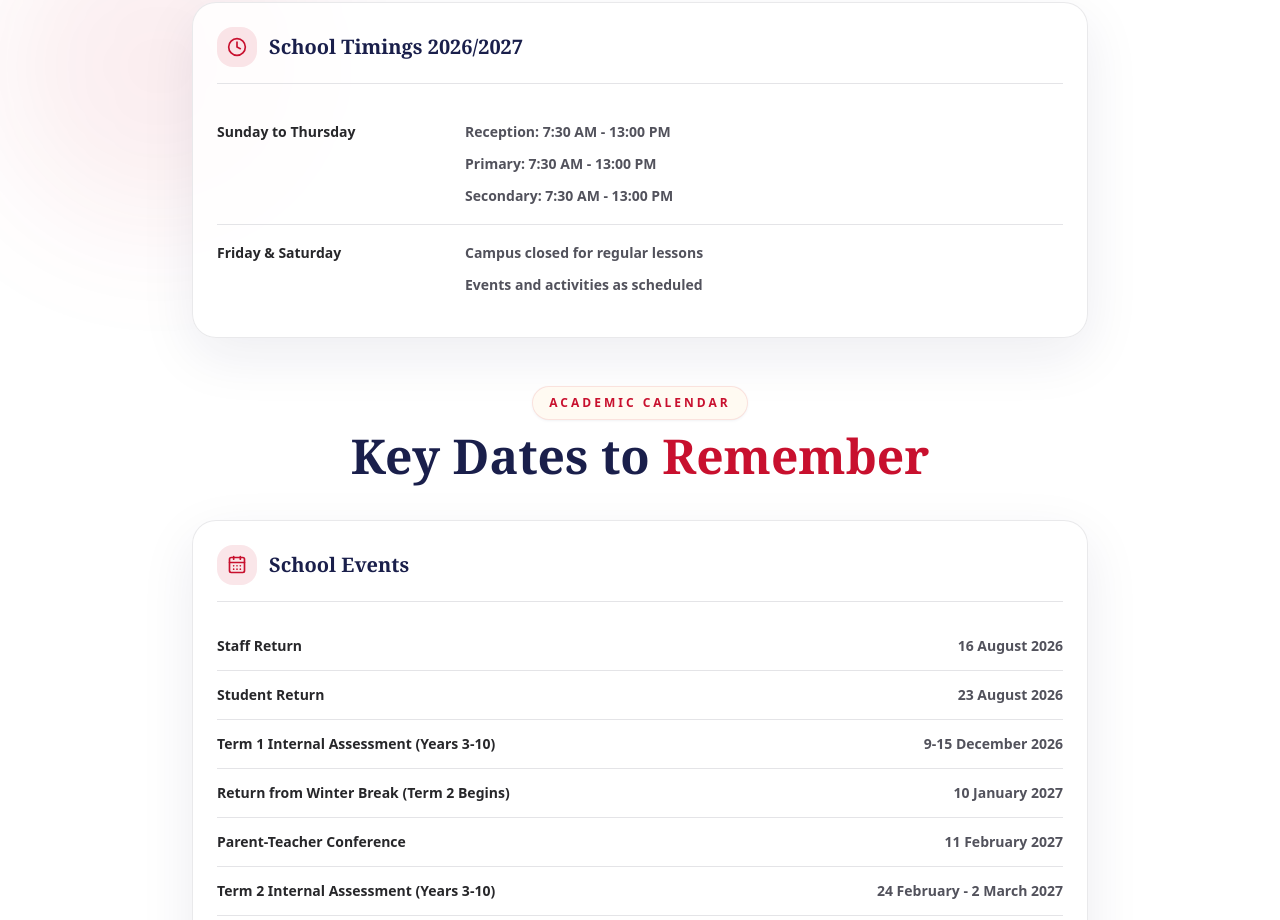
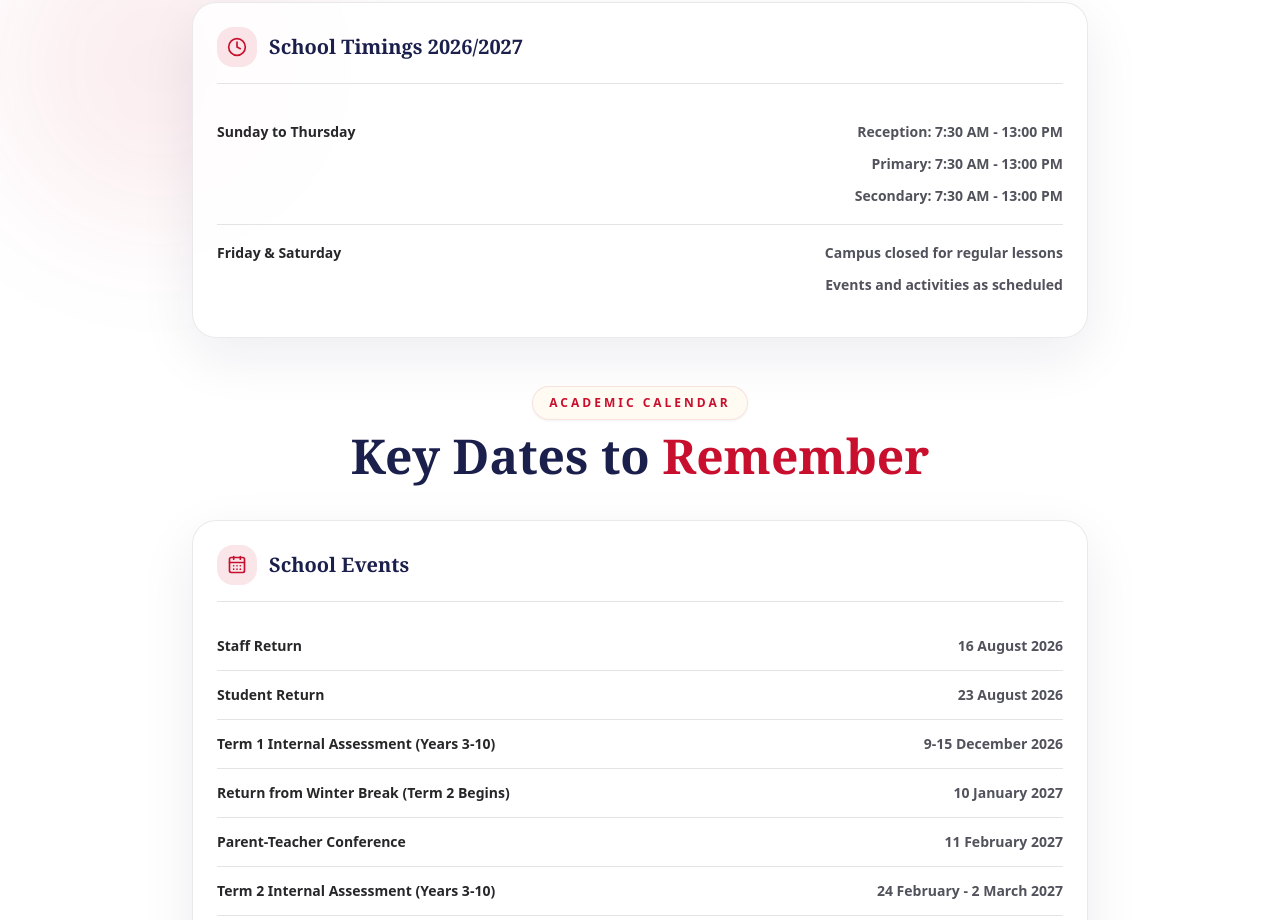
Before and after one commit to MuhammadOsman381/bis-tabuk, a Next.js app: page / in a window 1280 px wide. Shown: the part 1800-2720 px from the top of the page. Built offline with nearby package versions, Linux system fonts and the light colour scheme; no server answers; the database is empty.

Commit message:
Right align school timings

```diff
--- a/components/sections/KeyDates.tsx
+++ b/components/sections/KeyDates.tsx
@@ -65,7 +65,7 @@ function SchoolTimings() {
         {schoolTimings.map((item) => (
           <div key={item.day} className="grid gap-3 py-4 md:grid-cols-[14rem_1fr] md:gap-6">
             <p className="text-sm font-black leading-6 text-zinc-800 dark:text-zinc-100">{item.day}</p>
-            <ul className="space-y-2 text-sm font-semibold leading-6 text-zinc-600 dark:text-zinc-300">
+            <ul className="space-y-2 text-sm font-semibold leading-6 text-zinc-600 dark:text-zinc-300 md:text-right">
               {item.timings.map((time) => (
                 <li key={time}>{time}</li>
               ))}
```
